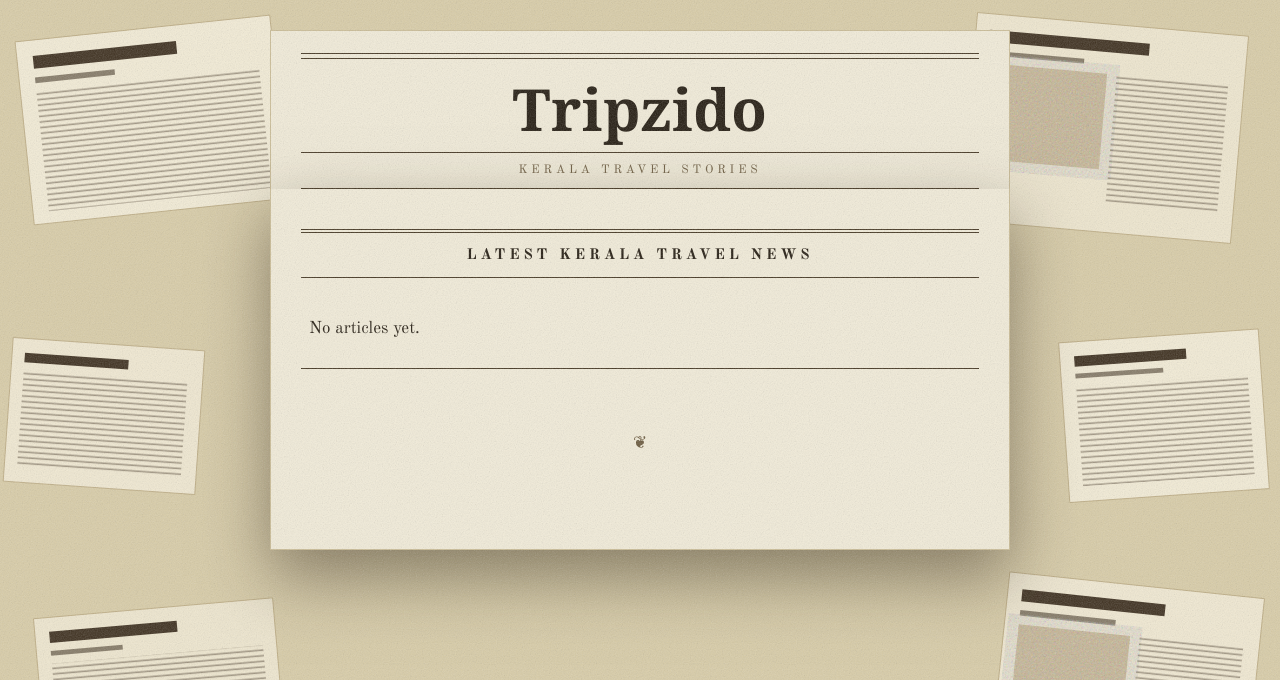
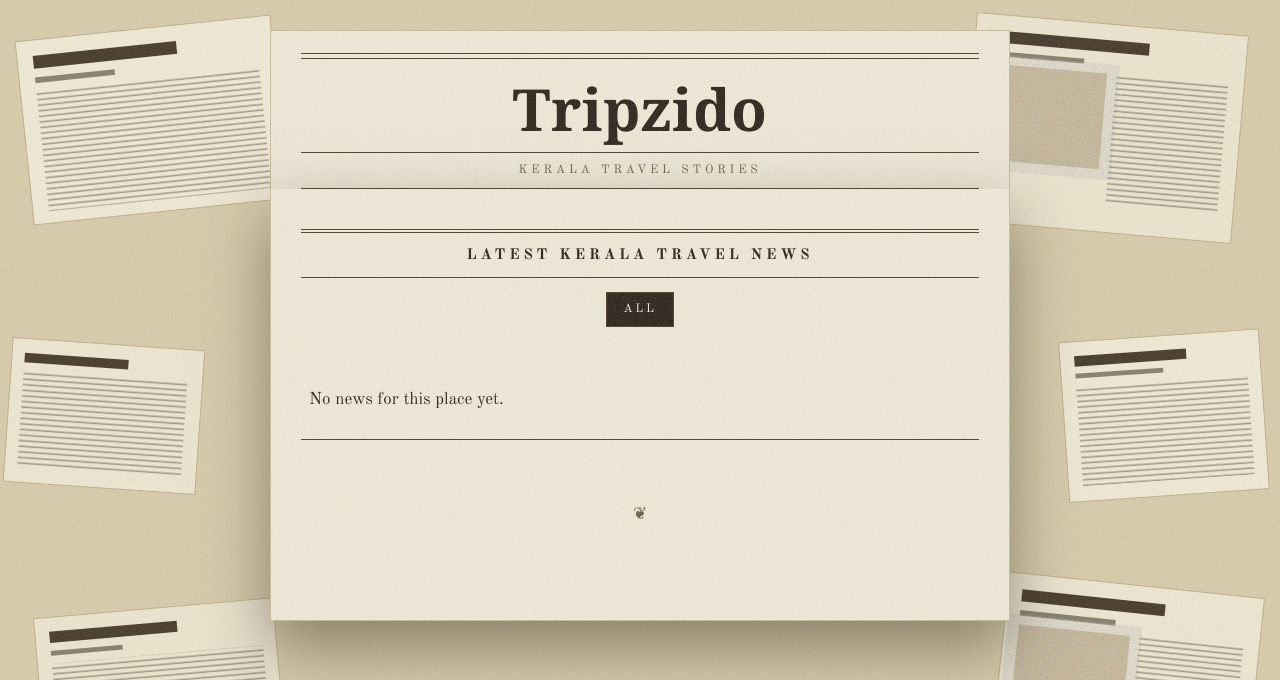
Before and after one commit to uvais10/UVAIS-DEV-1, a Django app: page /news/ in a window 1280 px wide. Shown: the top 680 px of the page. Run offline with Django 5.2, Linux system fonts and the light colour scheme; data that the repository does not hold is empty; some web fonts are replaced.

Commit message:
Attraction filter pills on the news list

```diff
--- a/news/models.py
+++ b/news/models.py
@@ -5,6 +5,8 @@ class TouristAttraction(models.Model):
     """One Kerala tourist attraction the crawler watches for."""
 
     name = models.CharField(max_length=200, unique=True)
+    slug = models.SlugField(max_length=200, unique=True, blank=True, default="")
+
     aliases = models.TextField(
         blank=True,
         help_text="Comma-separated alternative names, e.g. 'Alleppey, Alappuzha Backwaters'",
--- a/news/static/news/style.css
+++ b/news/static/news/style.css
@@ -78,6 +78,7 @@ body::before {
   text-transform: uppercase;
   color: var(--ink-soft);
 }
+
 
 /* ---------- the sheet continues ---------- */
 main {
@@ -161,3 +162,33 @@ main::after {
   margin-top: 60px;
   color: var(--ink-soft);
 }
+
+
+/* ---------- attraction filter pills ---------- */
+.attraction-filters {
+    text-align: center;
+    margin: 0 0 28px;
+}
+
+.attraction-filters a {
+    display: inline-block;
+    margin: 4px;
+    padding: 6px 16px;
+    border: 1px solid var(--rule);
+    font-size: 12px;
+    letter-spacing: 0.22em;
+    text-transform: uppercase;
+    color: var(--ink-soft);
+    text-decoration: none;
+    transition: background 0.2s ease, color 0.2s ease;
+}
+
+.attraction-filters a:hover {
+    background: #ebe1c2;
+    color: var(--ink);
+}
+
+.attraction-filters a.active {
+    background: var(--ink);
+    color: var(--paper);
+}
--- a/news/templates/news/news_list.html
+++ b/news/templates/news/news_list.html
@@ -4,11 +4,22 @@
 
 {% block content %}
 <h2>Latest Kerala Travel News</h2>
+
+<div class="attraction-filters">
+    <a href="{% url 'news:news_list' %}" class="{% if not selected %}active{% endif %}">All</a>
+    {% for attraction in attractions %}
+        <a href="{% url 'news:news_by_attraction' attraction.slug %}"
+           class="{% if selected and selected.slug == attraction.slug %}active{% endif %}">
+            {{ attraction.name }}
+        </a>
+    {% endfor %}
+</div>
+
 <ul class="article-list">
     {% for article in articles %}
         <li><a href="{% url 'news:news_detail' article.slug %}">{{ article.title }}</a></li>
     {% empty %}
-        <li>No articles yet.</li>
+        <li>No news for this place yet.</li>
     {% endfor %}
 </ul>
 {% endblock %}
--- a/news/urls.py
+++ b/news/urls.py
@@ -6,5 +6,6 @@ app_name = "news"
 
 urlpatterns = [
     path("", views.news_list, name="news_list"),
-    path("news/<slug:slug>/", views.news_detail, name="news_detail"),
+    path("attraction/<slug:attraction_slug>/", views.news_list, name="news_by_attraction"),
+    path("<slug:slug>/", views.news_detail, name="news_detail"),
 ]
--- a/news/views.py
+++ b/news/views.py
@@ -1,11 +1,22 @@
-from django.shortcuts import render,get_object_or_404
+from django.shortcuts import get_object_or_404, render
 
-from news.models import DiscoveredArticle
+from news.models import DiscoveredArticle, TouristAttraction
 
 
-def news_list(request):
-    articles = DiscoveredArticle.objects.all()
-    return render(request, "news/news_list.html", {"articles": articles})
+def news_list(request, attraction_slug=None):
+    attractions = TouristAttraction.objects.all()
+    selected = None
+    if attraction_slug:
+        selected = get_object_or_404(TouristAttraction, slug=attraction_slug)
+        articles = DiscoveredArticle.objects.filter(matched_attractions=selected)
+    else:
+        articles = DiscoveredArticle.objects.all()
+    return render(
+        request,
+        "news/news_list.html",
+        {"articles": articles, "attractions": attractions, "selected": selected},
+    )
+
 
 def news_detail(request, slug):
     article = get_object_or_404(DiscoveredArticle, slug=slug)
```
Also changed, not shown: news/migrations/0005_touristattraction_slug.py (added).
